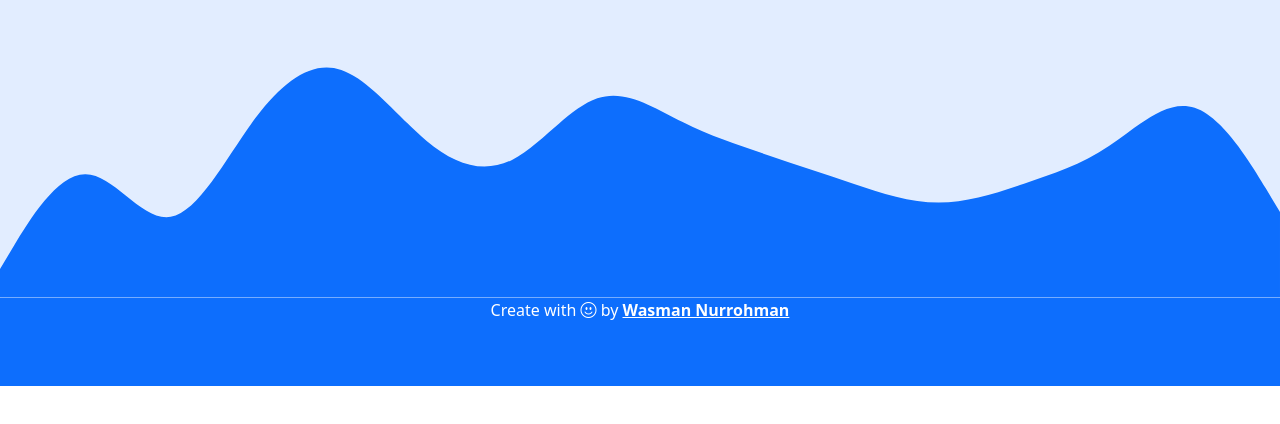
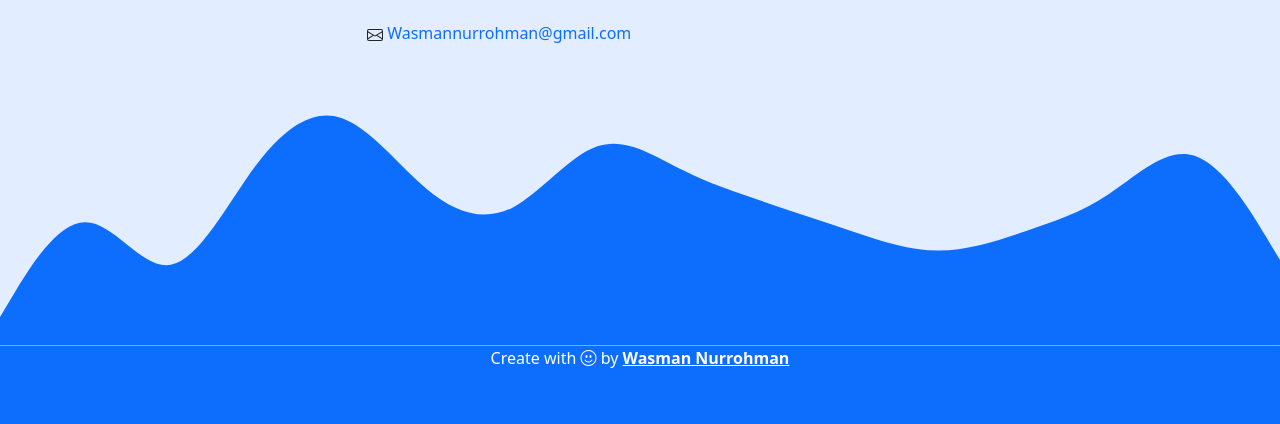
Before and after one commit to wasmann21/WASMAN-github.io, a plain HTML site: page index.html in a window 1280 px wide. Shown: the part 3942-4366 px from the top of the page. Before the commit the page ends 4328 px from the top, so only its background shows below. Drawn offline with nearby package versions, Linux system fonts and the light colour scheme.

Commit message:
menambahkan email

```diff
--- a/index.html
+++ b/index.html
@@ -306,7 +306,12 @@
                 <path d="M8 16s6-5.686 6-10A6 6 0 0 0 2 6c0 4.314 6 10 6 10zm0-7a3 3 0 1 1 0-6 3 3 0 0 1 0 6z"/>
                 </svg>
                 <a href="https://www.google.com/maps/place/Toko+Boomerang/@-6.1483338,106.6724718,21z/data=!4m5!3m4!1s0x2e69f88659c5fb3d:0xbb5a8dd7dc738a87!8m2!3d-6.1483236!4d106.6725513" style="text-decoration: none;">Location</a>
-
+                <br>
+                <br>
+                <svg xmlns="http://www.w3.org/2000/svg" width="16" height="16" fill="currentColor" class="bi bi-envelope" viewBox="0 0 16 16">
+                  <path fill-rule="evenodd" d="M0 4a2 2 0 0 1 2-2h12a2 2 0 0 1 2 2v8a2 2 0 0 1-2 2H2a2 2 0 0 1-2-2V4Zm2-1a1 1 0 0 0-1 1v.217l7 4.2 7-4.2V4a1 1 0 0 0-1-1H2Zm13 2.383-4.708 2.825L15 11.105V5.383Zm-.034 6.876-5.64-3.471L8 9.583l-1.326-.795-5.64 3.47A1 1 0 0 0 2 13h12a1 1 0 0 0 .966-.741ZM1 11.105l4.708-2.897L1 5.383v5.722Z"/>
+                </svg>
+                <a href="mailto: wasmannurrohman@gmail.com" style="text-decoration: none;">Wasmannurrohman@gmail.com</a>
               </div>
             </div>
           </div>
```
